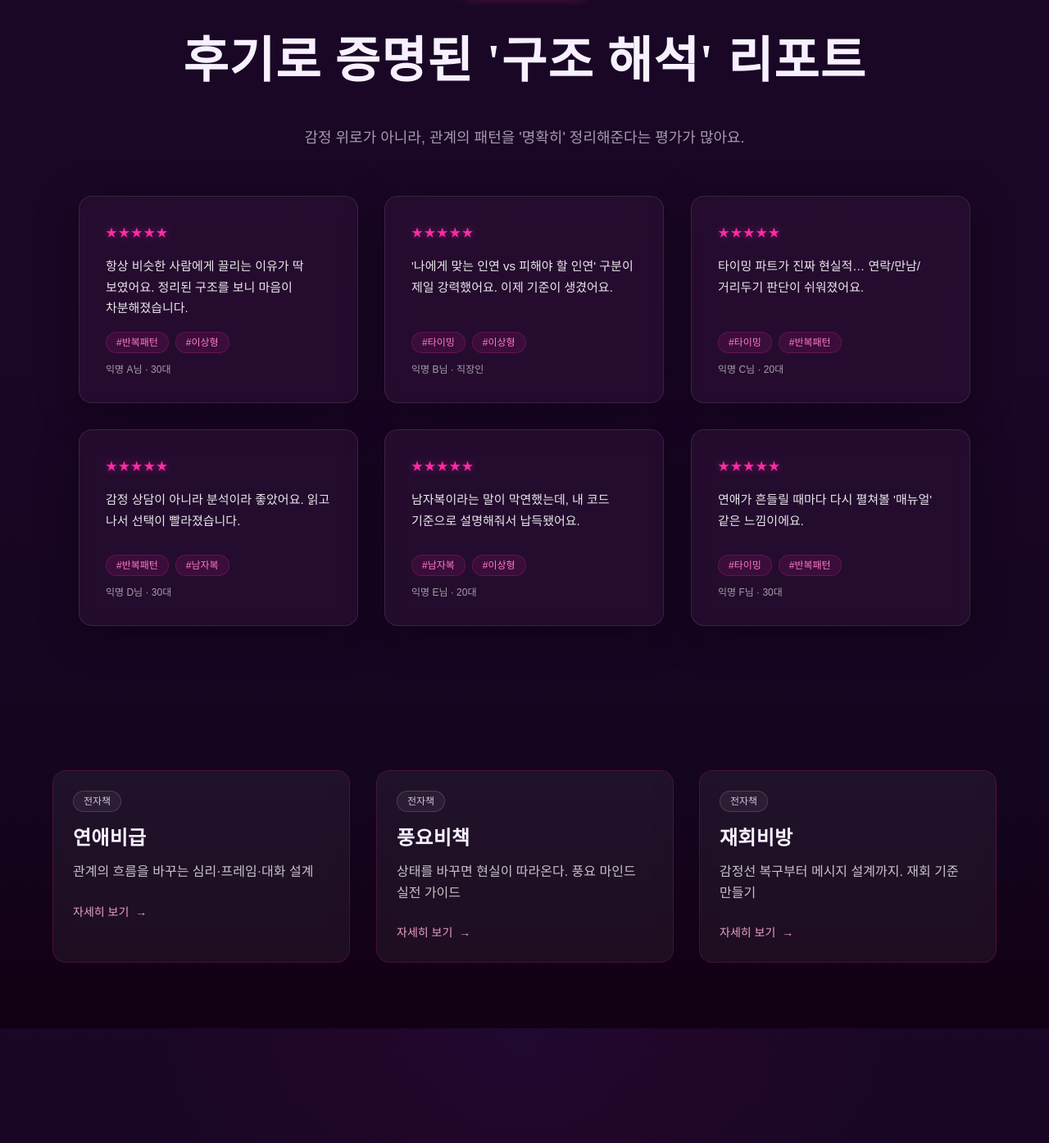
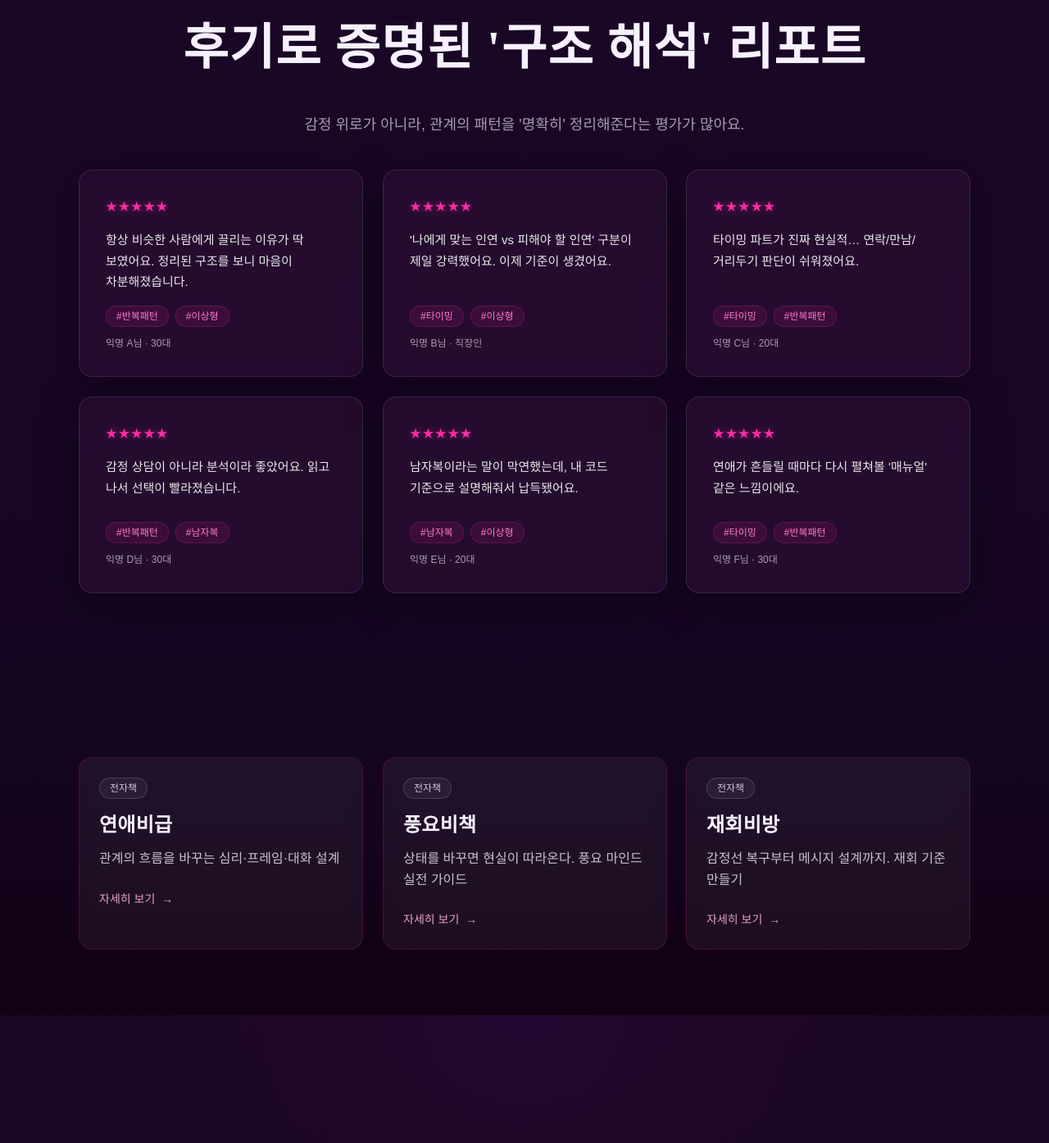
Before and after one commit to woolbo100/buzasun, a Next.js app: page / in a window 1280 px wide. Shown: the part 1964-3359 px from the top of the page at 82% size. Built offline with nearby package versions, Linux system fonts and the light colour scheme.

Commit message:
update design

```diff
--- a/components/Ebooks.tsx
+++ b/components/Ebooks.tsx
@@ -23,21 +23,20 @@ const ebooks = [
 
 export default function Ebooks() {
   return (
-    <section className="relative w-full overflow-hidden" style={{ background: 'transparent' }}>
+    <section className="relative w-full overflow-hidden py-20" style={{ background: 'transparent' }}>
       {/* 전자책 섹션 - 3개 가로 배치 */}
       <Reveal delayMs={200}>
-        <div className="w-full py-16 md:py-20 px-6 md:px-8" style={{ background: 'transparent' }}>
-          <div className="max-w-6xl mx-auto">
-            <div className="grid grid-cols-1 md:grid-cols-2 lg:grid-cols-3 gap-6 md:gap-8">
+        <div className="mx-auto max-w-6xl px-6 lg:px-8">
+          <div className="mt-10 grid grid-cols-1 gap-6 md:grid-cols-2 lg:grid-cols-3">
               {ebooks.map((ebook, index) => (
                 <Reveal key={ebook.title} delayMs={300 + index * 100}>
                   <Link
                     href={ebook.href}
-                    className="group block h-full"
+                    className="group block h-full w-full"
                   >
                     <div
                       className="
-                        relative h-full overflow-hidden rounded-2xl
+                        w-full relative h-full overflow-hidden rounded-2xl
                         border transition-all duration-300 ease-out
                         hover:-translate-y-2
                         focus-visible:outline-none focus-visible:ring-2
@@ -111,7 +110,6 @@ export default function Ebooks() {
                   </Link>
                 </Reveal>
               ))}
-            </div>
           </div>
         </div>
       </Reveal>
--- a/components/Testimonials.tsx
+++ b/components/Testimonials.tsx
@@ -43,8 +43,8 @@ const testimonials = [
 
 export default function Testimonials() {
   return (
-    <section className="relative w-full overflow-hidden py-20 md:py-24" style={{ background: 'transparent' }}>
-      <div className="max-w-6xl mx-auto px-6 md:px-8">
+    <section className="relative w-full overflow-hidden py-20" style={{ background: 'transparent' }}>
+      <div className="mx-auto max-w-6xl px-6 lg:px-8">
         {/* 상단: 배지 + 타이틀 */}
         <div className="text-center">
           {/* 상단 배지 */}
@@ -104,12 +104,11 @@ export default function Testimonials() {
         </div>
 
         {/* 후기 카드 그리드 */}
-        <div className="mt-14">
-          <div className="grid grid-cols-1 md:grid-cols-2 lg:grid-cols-3 gap-4 md:gap-8">
+        <div className="mt-10 grid grid-cols-1 gap-6 md:grid-cols-2 lg:grid-cols-3">
             {testimonials.map((testimonial, index) => (
               <Reveal key={index} delayMs={400 + index * 100}>
                 <div
-                  className="rounded-2xl p-8 transition-all duration-300 cursor-pointer h-full min-h-[240px] backdrop-blur-md"
+                  className="w-full rounded-2xl p-8 transition-all duration-300 cursor-pointer h-full min-h-[240px] backdrop-blur-md"
                   style={{
                     background: 'rgba(43, 16, 53, 0.65)',
                     border: '1px solid rgba(255, 255, 255, 0.1)',
@@ -185,7 +184,6 @@ export default function Testimonials() {
                 </div>
               </Reveal>
             ))}
-          </div>
         </div>
       </div>
     </section>
```
